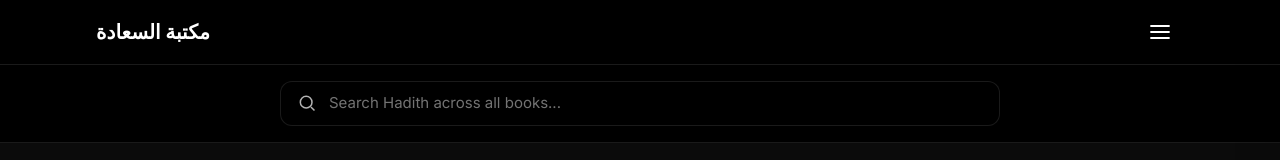
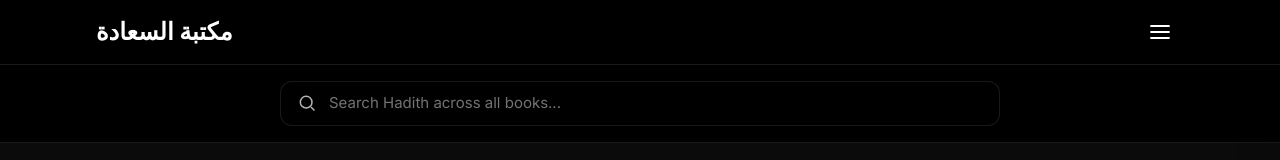
Before and after one commit to MMZaini/saadah-library, a Next.js app: page / in a window 1280 px wide. Shown: the top 160 px of the page. Built offline with nearby package versions, Linux system fonts and the light colour scheme.

Commit message:
improvements

```diff
--- a/app/globals.css
+++ b/app/globals.css
@@ -331,6 +331,38 @@
     min-height: 44px;
     min-width: 44px;
   }
+
+  /* Library title gradient hover effect */
+  .library-title-gradient {
+    position: relative;
+    color: var(--text-primary);
+    background: linear-gradient(90deg,
+      #065f46 0%,
+      #047857 10%,
+      #059669 20%,
+      #10b981 30%,
+      #34d399 40%,
+      #6ee7b7 50%,
+      var(--text-primary) 50%,
+      var(--text-primary) 100%
+    );
+    background-size: 200% 100%;
+    background-position: 100% 0; /* Start with white text visible */
+    background-clip: text;
+    -webkit-background-clip: text;
+    -webkit-text-fill-color: transparent;
+    /* Remove transition for manual animations */
+  }
+
+  /* Slide in gradient on hover */
+  .library-title-gradient:hover {
+    animation: slideIn 0.4s ease-in-out forwards;
+  }
+
+  /* Slide out gradient to left when hover off */
+  .library-title-gradient:not(:hover) {
+    animation: slideOutLeft 0.4s ease-in-out forwards;
+  }
 }
 
 /* Mobile-specific media queries */
@@ -362,16 +394,19 @@
 }
 
 @keyframes slideIn {
-  0% { clip-path: inset(0 100% 0 100%); } /* Start fully hidden */
-  1% { clip-path: inset(0 100% 0 0); }    /* Jump to left edge */
-  100% { clip-path: inset(0 0 0 0); }     /* Slide in from left */
+  from { background-position: 100% 0; }
+  to   { background-position: 0% 0; }
 }
 
 @keyframes slideOut {
   0% { clip-path: inset(0 0 0 0); }      /* Start fully visible */
   100% { clip-path: inset(0 0 0 100%); } /* Slide out to right */
 }
-/* On hover out, it slides off to the right naturally via the reverse of clip-path */
+
+@keyframes slideOutLeft {
+  from { background-position: 0% 0; }
+  to   { background-position: -100% 0; }
+}
 
 /* Subtle focus ring for keyboard users */
 :focus-visible {
--- a/components/TopBar.tsx
+++ b/components/TopBar.tsx
@@ -92,8 +92,12 @@ export default function TopBar() {
               </button>
             )}
 
-            <Link href="/" onClick={handleTitleClick} className="flex items-center gap-2 hover:opacity-80 transition-opacity flex-shrink-0">
-              <h1 className="text-lg sm:text-xl font-bold text-primary">مكتبة السعادة</h1>
+            <Link href="/" onClick={handleTitleClick} className="flex items-center gap-2 flex-shrink-0 group">
+                <h1 className="text-xl sm:text-2xl font-bold relative overflow-hidden cursor-pointer font-sans">
+                <span className="library-title-gradient">
+                  مكتبة السعادة
+                </span>
+              </h1>
             </Link>
 
             {/* Breadcrumb - Hidden on small screens, optimized for medium+ */}
```
